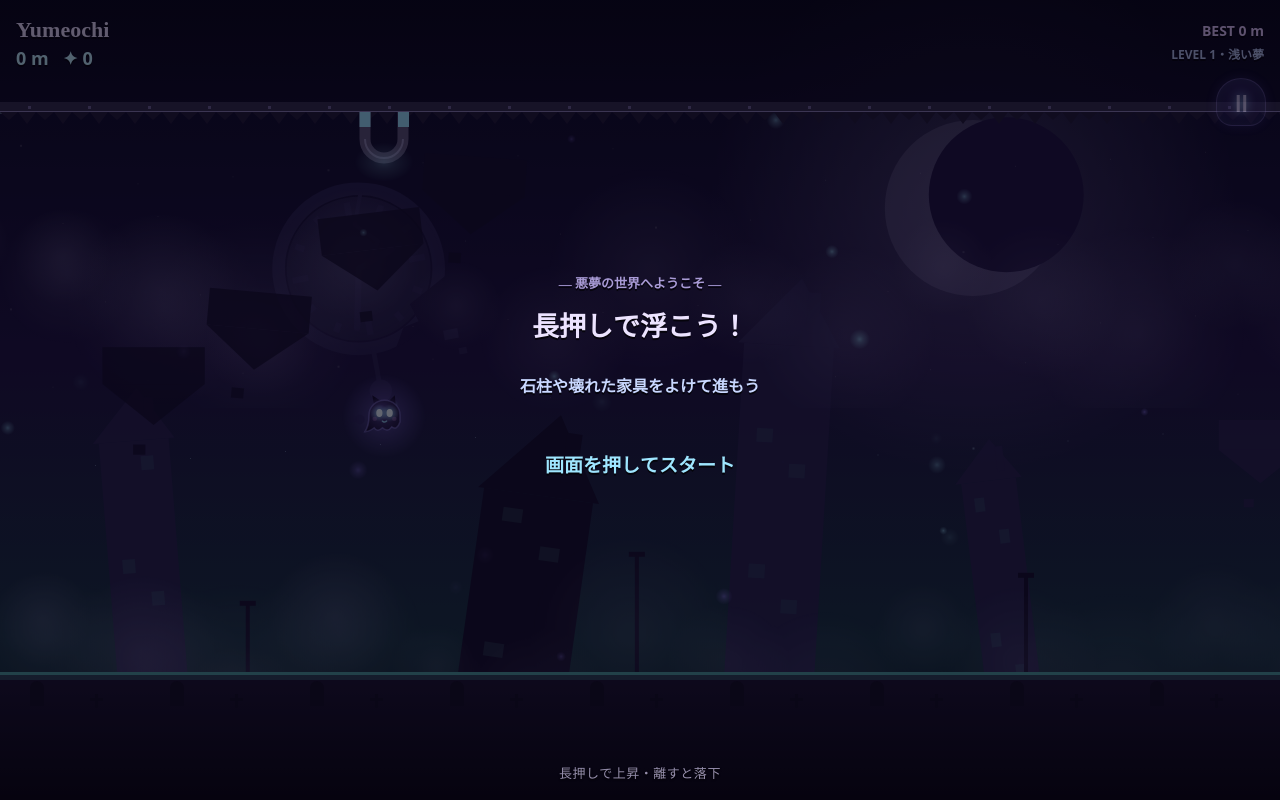
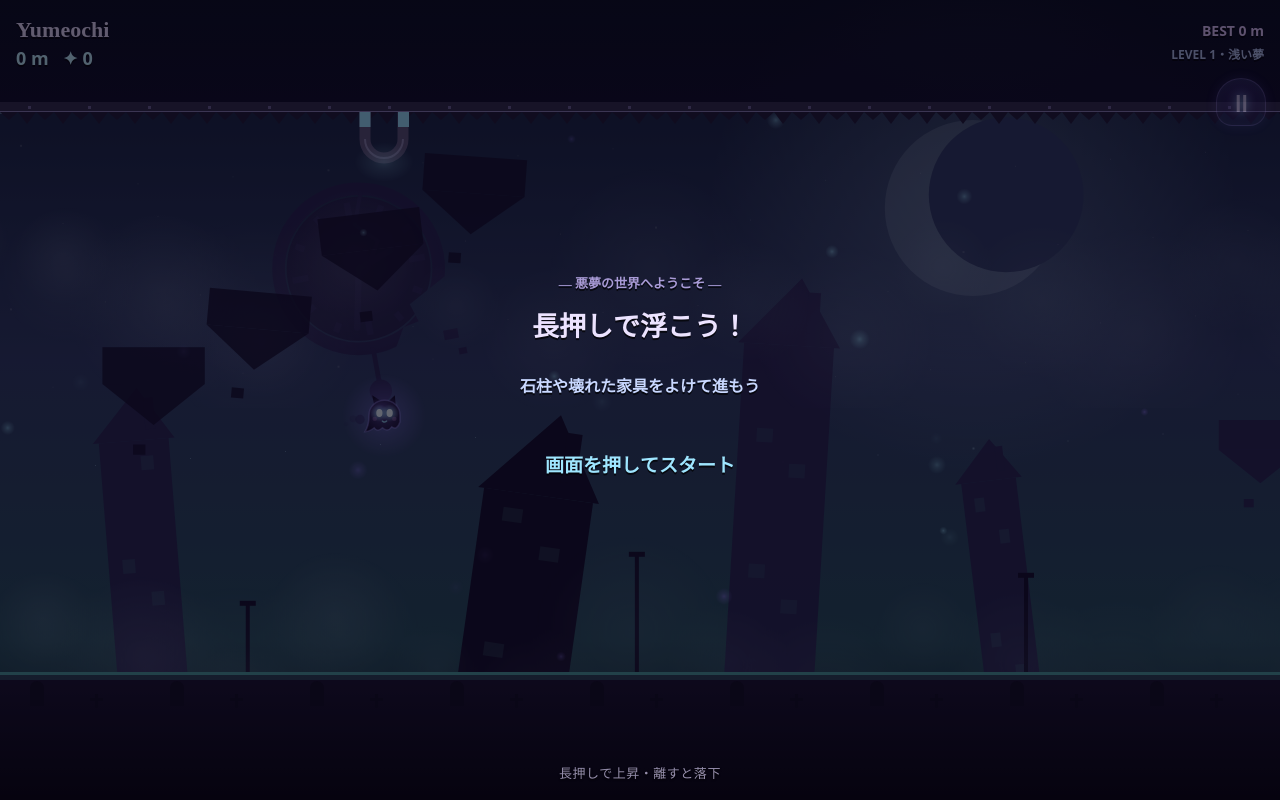
Before and after one commit to himataku0214-cpu/yumeochi, a plain HTML site: page index.html in a window 1280 px wide. Drawn offline with Linux system fonts and the light colour scheme; animation ran at ten frames a second.

Commit message:
Yumeochi Ver.0.6

```diff
--- a/index.html
+++ b/index.html
@@ -1,4 +1,4 @@
-<!doctype html><html lang="ja"><head><meta charset="utf-8"><meta name="viewport" content="width=device-width,initial-scale=1,maximum-scale=1,user-scalable=no,viewport-fit=cover"><meta name="apple-mobile-web-app-capable" content="yes"><meta name="theme-color" content="#07061a"><title>Yumeochi Ver.0.5 ― 悪夢の世界</title><style>
+<!doctype html><html lang="ja"><head><meta charset="utf-8"><meta name="viewport" content="width=device-width,initial-scale=1,maximum-scale=1,user-scalable=no,viewport-fit=cover"><meta name="apple-mobile-web-app-capable" content="yes"><meta name="theme-color" content="#07061a"><title>Yumeochi Ver.0.6</title><style>
 *{box-sizing:border-box;-webkit-user-select:none;user-select:none;-webkit-touch-callout:none;-webkit-tap-highlight-color:transparent}
 html,body{margin:0;width:100%;height:100%;overflow:hidden;background:#07061a;font-family:system-ui,"Hiragino Sans","Noto Sans JP",sans-serif;touch-action:none}
 canvas{display:block;width:100%;height:100%;touch-action:none;outline:none}
@@ -38,7 +38,20 @@ function down(e){e.preventDefault();if(state==='paused')return;if(state!=='play'
 
 /* ===== 見た目（Ver.0.5 悪夢の世界） ===== */
 const SANS='system-ui,"Hiragino Sans","Noto Sans JP",sans-serif',SERIF='"Hiragino Mincho ProN","Yu Mincho","Noto Serif JP",serif';
-let sparks=[],obsSeq=0,sky,farL,midL,fogL,TW=900;
+let sparks=[],obsSeq=0,farL,midL,TW=900;
+const stages=[
+ {start:0,name:'浅い夢',sky:['#111d38','#303d66','#28515f','#142933'],moon:'#d9edff',halo:'#b8deff',shadow:'#303d66',fog:'#d4e7ff',fogAlpha:'13'},
+ {start:200,name:'不思議な夢',sky:['#100e2d','#302052','#254357','#132630'],moon:'#ece0ff',halo:'#d3a9ff',shadow:'#302052',fog:'#dbcaff',fogAlpha:'17'},
+ {start:400,name:'悪夢',sky:['#090a22','#1e1442','#183543','#0e2228'],moon:'#d9d0ff',halo:'#cbbcff',shadow:'#1e1442',fog:'#cfc6ff',fogAlpha:'1c'},
+ {start:600,name:'深い悪夢',sky:['#060512','#210d2c','#202039','#100f1c'],moon:'#ffbed7',halo:'#d37fae',shadow:'#210d2c',fog:'#bd9bdc',fogAlpha:'28'}
+];
+const stageTransitionDistance=40;
+function stageIndex(distance){return distance>=stages[3].start?3:distance>=stages[2].start?2:distance>=stages[1].start?1:0}
+function stageBlend(distance,index){
+ if(index===0)return 1;
+ const progress=Math.min(1,(distance-stages[index].start)/stageTransitionDistance);
+ return progress*progress*(3-2*progress);
+}
 function mk(w,h){const k=document.createElement('canvas');k.width=Math.max(1,Math.ceil(w));k.height=Math.max(1,Math.ceil(h));return k}
 function makeGlow(col){const g=mk(64,64),x=g.getContext('2d'),r=x.createRadialGradient(32,32,0,32,32,32);r.addColorStop(0,col);r.addColorStop(.35,col+'88');r.addColorStop(1,col+'00');x.fillStyle=r;x.fillRect(0,0,64,64);return g}
 const glowC=makeGlow('#9fe6ff'),glowV=makeGlow('#9a84ff'),glowW=makeGlow('#e8fbff');
@@ -46,11 +59,18 @@ const glowC=makeGlow('#9fe6ff'),glowV=makeGlow('#9a84ff'),glowW=makeGlow('#e8fbf
 function building(g,x,base,w,h,tilt,col,win){g.save();g.translate(x,base);g.rotate(tilt);g.fillStyle=col;g.fillRect(-w/2,-h,w,h);g.beginPath();g.moveTo(-w/2-6,-h);g.lineTo(w*.1,-h-w*.75);g.lineTo(w/2+6,-h);g.fill();g.fillRect(w*.18,-h-w*.6,w*.14,w*.45);g.fillStyle=win;for(let r=0;r<Math.floor(h/34);r++)for(let k=0;k<2;k++)if((r*3+k*5+Math.floor(x))%4===0)g.fillRect(-w/2+w*.2+k*w*.38,-h+16+r*34,w*.18,14);g.restore()}
 function clock(g,x,y,r,col,light){g.save();g.translate(x,y);g.rotate(-.18);g.strokeStyle=col;g.lineWidth=r*.16;g.beginPath();g.arc(0,0,r,0,Math.PI*2);g.stroke();g.fillStyle=light;g.beginPath();g.arc(0,0,r*.9,0,Math.PI*2);g.fill();g.fillStyle=col;for(let i=0;i<12;i++){g.save();g.rotate(i*Math.PI/6);g.fillRect(-r*.04,-r*.84,r*.08,r*(i%3?.12:.2));g.restore()}g.lineCap='round';g.strokeStyle=col;g.lineWidth=r*.08;g.beginPath();g.moveTo(0,0);g.lineTo(r*.55,-r*.2);g.moveTo(0,0);g.lineTo(-r*.15,r*.72);g.stroke();g.lineWidth=r*.05;g.beginPath();g.moveTo(r*.2,-r*.95);g.lineTo(r*.05,-r*.55);g.lineTo(r*.3,-r*.3);g.lineTo(r*.12,0);g.stroke();g.globalCompositeOperation='destination-out';g.beginPath();g.moveTo(r*.55,r*.55);g.lineTo(r*1.2,r*.2);g.lineTo(r*1.2,r*1.2);g.lineTo(r*.2,r*1.2);g.lineTo(r*.42,r*.82);g.lineTo(r*.62,r*.78);g.closePath();g.fill();g.globalCompositeOperation='source-over';g.fillStyle=col;g.fillRect(-r*.03,r,r*.06,r*.5);g.beginPath();g.arc(0,r*1.55,r*.14,0,Math.PI*2);g.fill();g.fillRect(r*.9,r*.95,r*.18,r*.12);g.fillRect(r*1.05,r*1.2,r*.1,r*.08);g.restore()}
 function stairs(g,x,y,n,s,col){g.fillStyle=col;for(let i=0;i<n;i++){const bx=x+i*s*1.05,by=y-i*s*.62+Math.sin(i*1.7)*4;g.save();g.translate(bx,by);g.rotate(Math.sin(i*2.3)*.12);g.fillRect(0,0,s,s*.36);g.beginPath();g.moveTo(0,s*.36);g.lineTo(s*.5,s*.36+s*.4);g.lineTo(s,s*.36);g.fill();g.fillRect(s*.3,s*.95,s*.12,s*.1);g.restore()}}
+function buildStageScenery(stage,top){
+ const sky=mk(W,H);
+ let g=sky.getContext('2d');
+ let gr=g.createLinearGradient(0,0,0,H);gr.addColorStop(0,stage.sky[0]);gr.addColorStop(.45,stage.sky[1]);gr.addColorStop(.8,stage.sky[2]);gr.addColorStop(1,stage.sky[3]);g.fillStyle=gr;g.fillRect(0,0,W,H);
+ let mx=W*.76,my=top+H*.12,mr=Math.min(W,H)*.11;let mg=g.createRadialGradient(mx,my,mr*.5,mx,my,mr*3);mg.addColorStop(0,stage.halo+'30');mg.addColorStop(1,stage.halo+'00');g.fillStyle=mg;g.fillRect(0,0,W,H);g.fillStyle=stage.moon+'26';g.beginPath();g.arc(mx,my,mr,0,Math.PI*2);g.fill();g.fillStyle=stage.shadow;g.beginPath();g.arc(mx+mr*.38,my-mr*.15,mr*.88,0,Math.PI*2);g.fill();
+ for(let i=0;i<60;i++){const sx=(i*137.5)%W,sy=top+((i*71.3)%(H*.45));g.fillStyle=i%5?'#ffffff22':'#bfe9ff55';g.fillRect(sx,sy,i%7?1:2,i%7?1:2)}
+ const fogL=mk(TW,H*.32);g=fogL.getContext('2d');for(let i=0;i<26;i++){const fx=(i*97.3)%TW,fy=H*.32*(.35+((i*53)%40)/100),fr=40+(i*29)%70;const fg=g.createRadialGradient(fx,fy,0,fx,fy,fr);fg.addColorStop(0,stage.fog+stage.fogAlpha);fg.addColorStop(1,stage.fog+'00');g.fillStyle=fg;for(const o of [-TW,0,TW])g.fillRect(fx-fr+o,fy-fr,fr*2,fr*2)}
+ return {sky,fogL};
+}
 function buildScenery(){const top=H*.14,bottom=H*.84;TW=Math.round(Math.max(W*1.6,640));
- sky=mk(W,H);let g=sky.getContext('2d');let gr=g.createLinearGradient(0,0,0,H);gr.addColorStop(0,'#090a22');gr.addColorStop(.45,'#1e1442');gr.addColorStop(.8,'#183543');gr.addColorStop(1,'#0e2228');g.fillStyle=gr;g.fillRect(0,0,W,H);
- let mx=W*.76,my=top+H*.12,mr=Math.min(W,H)*.11;let mg=g.createRadialGradient(mx,my,mr*.5,mx,my,mr*3);mg.addColorStop(0,'#cbbcff30');mg.addColorStop(1,'#cbbcff00');g.fillStyle=mg;g.fillRect(0,0,W,H);g.fillStyle='#d9d0ff26';g.beginPath();g.arc(mx,my,mr,0,Math.PI*2);g.fill();g.fillStyle='#1e1442';g.beginPath();g.arc(mx+mr*.38,my-mr*.15,mr*.88,0,Math.PI*2);g.fill();
- for(let i=0;i<60;i++){const sx=(i*137.5)%W,sy=top+((i*71.3)%(H*.45));g.fillStyle=i%5?'#ffffff22':'#bfe9ff55';g.fillRect(sx,sy,i%7?1:2,i%7?1:2)}
- farL=mk(TW,H);g=farL.getContext('2d');const fc='#2a2352',fl='#241e48';
+ for(const stage of stages)stage.scenery=buildStageScenery(stage,top);
+ farL=mk(TW,H);let g=farL.getContext('2d');const fc='#2a2352',fl='#241e48';
  clock(g,TW*.18,top+(bottom-top)*.28,Math.min(W,H)*.1,fc,fl);
  building(g,TW*.08,bottom+20,70,(bottom-top)*.45,-.08,fc,'#4b8f9a33');building(g,TW*.38,bottom+20,90,(bottom-top)*.62,.06,fc,'#4b8f9a2a');building(g,TW*.5,bottom+20,55,(bottom-top)*.38,-.12,fc,'#4b8f9a33');
  stairs(g,TW*.6,top+(bottom-top)*.55,7,Math.max(22,W*.065),fc);
@@ -58,10 +78,14 @@ function buildScenery(){const top=H*.14,bottom=H*.84;TW=Math.round(Math.max(W*1.
  midL=mk(TW,H);g=midL.getContext('2d');const dc='#140f2c';
  building(g,TW*.25,bottom+12,110,(bottom-top)*.34,.14,dc,'#6fc7c022');building(g,TW*.7,bottom+12,95,(bottom-top)*.42,-.1,dc,'#6fc7c022');stairs(g,TW*.05,top+(bottom-top)*.42,4,Math.max(26,W*.08),dc+'cc');stairs(g,TW*.82,top+(bottom-top)*.3,3,Math.max(26,W*.075),dc+'cc');
  g.fillStyle=dc;for(let i=0;i<5;i++){const lx=TW*(.12+i*.19),lh=(bottom-top)*(.12+((i*37)%10)/80);g.fillRect(lx,bottom-lh,4,lh);g.fillRect(lx-6,bottom-lh-4,16,5)}
- fogL=mk(TW,H*.32);g=fogL.getContext('2d');for(let i=0;i<26;i++){const fx=(i*97.3)%TW,fy=H*.32*(.35+((i*53)%40)/100),fr=40+(i*29)%70;const fg=g.createRadialGradient(fx,fy,0,fx,fy,fr);fg.addColorStop(0,'#cfc6ff1c');fg.addColorStop(1,'#cfc6ff00');g.fillStyle=fg;for(const o of [-TW,0,TW])g.fillRect(fx-fr+o,fy-fr,fr*2,fr*2)}
 }
 const motes=[];for(let i=0;i<22;i++)motes.push({x:Math.random(),y:Math.random(),r:4+Math.random()*7,sp:.008+Math.random()*.02,ph:Math.random()*6.3,c:i%3});
 function tile(img,off,y){const o=((off%TW)+TW)%TW;ctx.drawImage(img,-o,y,TW,img.height);if(TW-o<W)ctx.drawImage(img,TW-o,y,TW,img.height)}
+function drawFog(previous,current,blend,offset,y,opacity){
+ if(blend<1){ctx.globalAlpha=opacity*(1-blend);tile(previous,offset,y)}
+ if(blend>0){ctx.globalAlpha=opacity*blend;tile(current,offset,y)}
+ ctx.globalAlpha=1;
+}
 function burst(x,y0){for(let i=0;i<14;i++){const a=i/14*Math.PI*2+Math.random()*.4,s=60+Math.random()*120;sparks.push({x,y:y0,vx:Math.cos(a)*s,vy:Math.sin(a)*s,life:.45+Math.random()*.35,m:.8})}}
 function txt(s,x,Y,size=20,color='#fff',align='left',font=SANS){ctx.font=`bold ${size}px ${font}`;ctx.textAlign=align;ctx.fillStyle='#000000b0';ctx.fillText(s,x,Y+2);ctx.fillStyle=color;ctx.fillText(s,x,Y)}
 function rect(x,Y,w,h,color){ctx.fillStyle=color;ctx.fillRect(x,Y,w,h)}
@@ -83,7 +107,7 @@ function drawObstacle(o,oy){const x=o.x,w=o.w,h=o.h,isTop=o.kind==='top',tip=isT
  else{rect(x,oy,w,h,'#58495f');for(let d=0;d<h;d+=34){const dy=isTop?tip-d-34:tip+d;const broken=((d/34|0)+(o.x|0))%5===2;rect(x+5,dy+5,w-10,24,broken?'#1d1424':'#6f5d78');if(!broken){rect(x+5,dy+5,w-10,3,'#8a7894');ctx.fillStyle='#cfe0ff';ctx.beginPath();ctx.arc(x+w/2,dy+18,2.6,0,Math.PI*2);ctx.fill()}else{rect(x+8,dy+20,w-20,3,'#3a2b44')}}rect(x,isTop?tip-5:tip,w,5,'#8a7894')}
  ctx.restore();ctx.strokeStyle='#d7ccf599';ctx.lineWidth=1.5;ctx.strokeRect(x+.75,oy+.75,w-1.5,h-1.5);ctx.globalAlpha=.9;rect(x,isTop?tip-3:tip,w,3,'#8fe8dc');ctx.globalAlpha=.35;ctx.drawImage(glowC,x-8,tip-10,w+16,20);ctx.globalAlpha=1}
 function drawShard(cn,now){const p=.75+Math.sin(now*4+cn.x*.05)*.25;ctx.globalAlpha=.55*p+.25;ctx.drawImage(glowC,cn.x-24,cn.y-24,48,48);ctx.globalAlpha=1;ctx.save();ctx.translate(cn.x,cn.y);ctx.scale(.65+Math.abs(Math.cos(now*2.2+cn.x*.02))*.35,1);const sg=ctx.createLinearGradient(0,-12,0,12);sg.addColorStop(0,'#f4fdff');sg.addColorStop(1,'#6cc4f5');ctx.fillStyle=sg;ctx.beginPath();ctx.moveTo(0,-12);ctx.lineTo(8,-2);ctx.lineTo(0,12);ctx.lineTo(-8,-2);ctx.closePath();ctx.fill();ctx.strokeStyle='#ffffffcc';ctx.lineWidth=1.2;ctx.stroke();ctx.strokeStyle='#3b8fc9aa';ctx.lineWidth=1;ctx.beginPath();ctx.moveTo(-8,-2);ctx.lineTo(8,-2);ctx.moveTo(0,-12);ctx.lineTo(0,12);ctx.stroke();ctx.restore()}
-const LV=['浅い夢','まどろみ','迷い夢','深い悪夢','終わらない夜'];
+
 resize();
 function loop(t){let dt=Math.min((t-last)/1000||0,.034);last=t;let playerX=W*.3,top=H*.14,bottom=H*.84,speed=230*(dist<50?1:dist<100?1.05:dist<200?1.12:dist<300?1.20:1.30);if(state==='play'){vy+=(hold?-1350:1100)*dt;vy=Math.max(-350,Math.min(400,vy));y+=vy*dt;dist+=speed*dt/10;spawn-=speed*dt;if(spawn<=0){let kind=dist<50?'bottom':(dist<100?(Math.random()<.5?'top':'bottom'):(Math.random()<.58?(previousKind==='top'?'bottom':'top'):previousKind));previousKind=kind;let heightRatio=dist<50?.19:dist<100?.22:dist<200?.25:dist<300?.28:.30;let h=(bottom-top)*heightRatio;const ox=W+40,ow=dist<200?42:48;
 obstacles.push({x:ox,w:ow,kind,h,v:obsSeq++});
@@ -99,11 +123,17 @@ for(const coin of coins){
 coins=coins.filter(coin=>!coin.taken&&coin.x>-20);if(y-radius<top+12||y+radius>bottom)state='over';if(state==='over'){pauseBtn.disabled=true}if(state==='over'&&dist>best){best=Math.floor(dist);localStorage.setItem('magnetBest',best)}if(state==='over')showGameOver()}
  /* --- 描画 --- */
  const now=t/1000,scroll=dist*10;
- ctx.drawImage(sky,0,0,W,H);
+ const stage=stageIndex(dist),blend=stageBlend(dist,stage);
+ const scenery=stages[stage].scenery;
+ const previous=blend<1?stages[stage-1].scenery:scenery;
+ ctx.drawImage(previous.sky,0,0,W,H);
+ if(blend>0&&blend<1){
+  ctx.globalAlpha=blend;ctx.drawImage(scenery.sky,0,0,W,H);ctx.globalAlpha=1;
+ }
  ctx.globalAlpha=.85;tile(farL,scroll*.08+now*2,0);ctx.globalAlpha=1;
- tile(fogL,scroll*.15+now*6,top+(bottom-top)*.3-fogL.height*.5);
+ drawFog(previous.fogL,scenery.fogL,blend,scroll*.15+now*6,top+(bottom-top)*.3-scenery.fogL.height*.5,1);
  tile(midL,scroll*.3,0);
- ctx.globalAlpha=.9;tile(fogL,scroll*.45+now*10,bottom-fogL.height*.62);ctx.globalAlpha=1;
+ drawFog(previous.fogL,scenery.fogL,blend,scroll*.45+now*10,bottom-scenery.fogL.height*.62,.9);
  for(const m of motes){if(state!=='paused'){m.x-=m.sp*dt*(state==='play'?3:1);if(m.x<-.05)m.x=1.05}const mx=m.x*W,my=top+20+m.y*(bottom-top-40)+Math.sin(now*.8+m.ph)*14;ctx.globalAlpha=.35+Math.sin(now*1.7+m.ph)*.25;ctx.drawImage(m.c?glowC:glowV,mx-m.r,my-m.r,m.r*2,m.r*2)}ctx.globalAlpha=1;
  // 天井（上の境界）
  let hg=ctx.createLinearGradient(0,0,0,top);hg.addColorStop(0,'#05041299');hg.addColorStop(1,'#0e0b26ee');ctx.fillStyle=hg;ctx.fillRect(0,0,W,top-10);
@@ -121,7 +151,7 @@ coins=coins.filter(coin=>!coin.taken&&coin.x>-20);if(y-radius<top+12||y+radius>b
  for(const s of sparks){const a=Math.min(1,s.life*2.2);ctx.globalAlpha=a;ctx.drawImage(glowW,s.x-7,s.y-7,14,14);ctx.fillStyle='#ffffff';ctx.fillRect(s.x-1,s.y-1,2,2)}ctx.globalAlpha=1;
  drawSpirit(playerX,state==='ready'?H*.52:y,now);
  // HUD
- txt('Yumeochi',16,37,22,'#ece3ff','left',SERIF);txt(`${Math.floor(dist)} m   ✦ ${coinCount}`,16,65,18,'#c4f3ff');txt(`BEST ${best} m`,W-16,36,14,'#e4ccff','right');const li=dist<50?0:dist<100?1:dist<200?2:dist<300?3:4;txt(`LEVEL ${li+1}・${LV[li]}`,W-16,59,12,'#b6c6f0','right');
+ txt('Yumeochi',16,37,22,'#ece3ff','left',SERIF);txt(`${Math.floor(dist)} m   ✦ ${coinCount}`,16,65,18,'#c4f3ff');txt(`BEST ${best} m`,W-16,36,14,'#e4ccff','right');txt(`LEVEL ${stage+1}・${stages[stage].name}`,W-16,59,12,'#b6c6f0','right');
  if(state==='over'){rect(0,0,W,H,'#05031080')}else if(state!=='play'){rect(0,0,W,H,'#05031099');txt(state==='paused'?'一時停止中':'長押しで浮こう！',W/2,H*.42,27,'#ece3ff','center',SERIF);txt(state==='paused'?'右上の ▶ で再開':'石柱や壊れた家具をよけて進もう',W/2,H*.49,16,'#c9d8ff','center');if(state==='ready')txt('― 悪夢の世界へようこそ ―',W/2,H*.36,13,'#a99bd6','center',SERIF);if(state!=='paused')txt('画面を押してスタート',W/2,H*.59,19,'#9fe6ff','center')}
  requestAnimationFrame(loop)}requestAnimationFrame(loop);
 </script></body></html>
```
